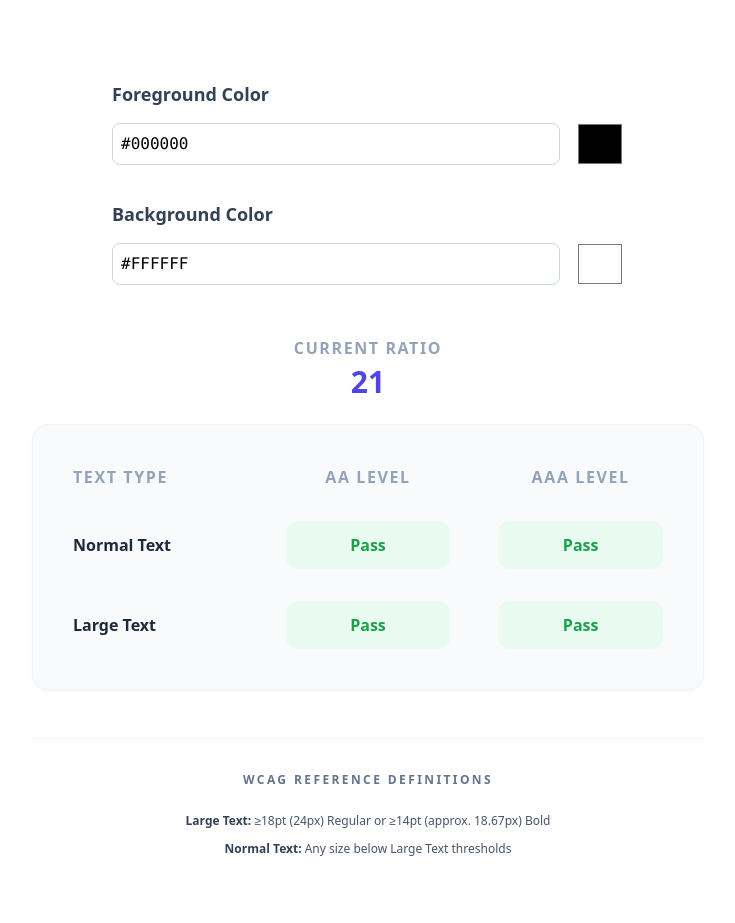
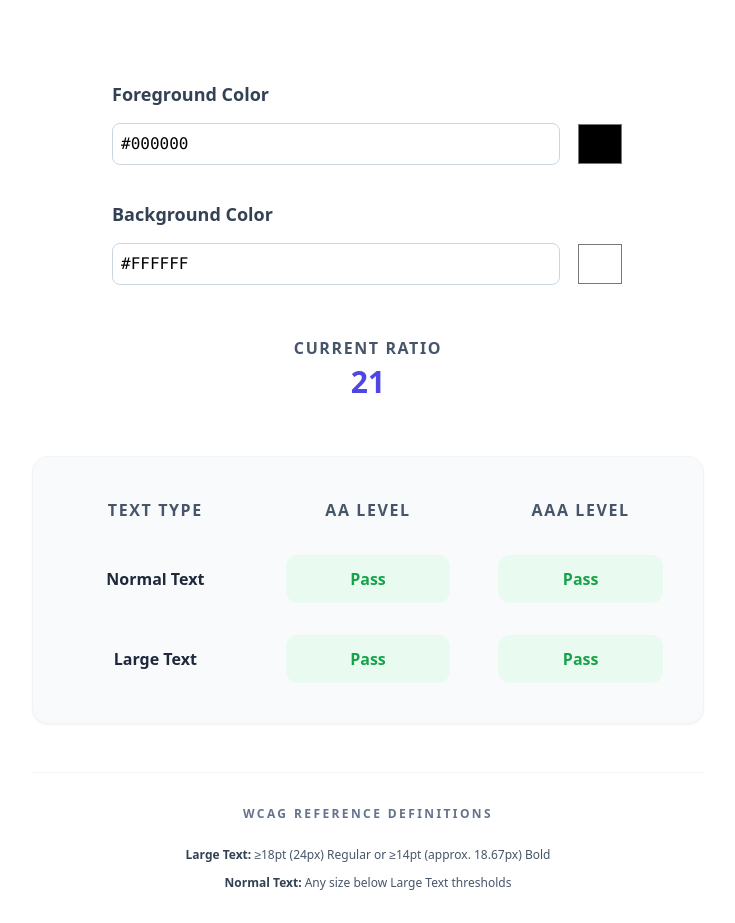
Before and after one commit to matanatkhalil/access-forge, a React (Vite) app in the folder client/: page /contrast-checker in a window 1280 px wide. Shown: the whole page, without its empty margins (272-1007 px from the left). Before the commit the page ends 889 px from the top, so only its background shows below. Built offline with nearby package versions, Linux system fonts and the light colour scheme.

Commit message:
feat(a11y): refactor results to semantic table and fix contrast issues

```diff
--- a/client/src/tools/contrast-checker/ContrastChecker.jsx
+++ b/client/src/tools/contrast-checker/ContrastChecker.jsx
@@ -38,9 +38,11 @@ const ContrastChecker = () => {
   }
 
   return (
-    <div className="contrast-checker flex flex-col items-center min-h-screen bg-white p-8">
+    <main className="contrast-checker flex flex-col items-center min-h-screen bg-white p-8">
+      <h1 className="text-2xl font-bold text-slate-900 mb-12 sr-only">Access Forge</h1>
       {/* Input Section */}
-      <div className="color-inputs flex flex-col gap-8 mb-12 mt-12 w-full max-w-lg">
+      <section className="color-inputs flex flex-col gap-8 mb-12 mt-12 w-full max-w-lg">
+        <h2 className="sr-only">Color Selection</h2>
         <div className="flex flex-col gap-3">
           <label htmlFor="foreground-text" className="text-lg font-semibold text-slate-700">
             Foreground Color
@@ -91,111 +93,125 @@ const ContrastChecker = () => {
           </div>
         </div>
         {!isForegroundValid || !isBackgroundValid ? (
-          <span id="color-error" role="alert" className="text-red-500 text-base">
+          <span id="color-error" role="alert" className="text-red-700 text-base">
             Please enter valid hex codes (e.g., #000000, #FFFFFF)
           </span>
         ) : null}
-      </div>
+      </section>
       {/* Ratio Display */}
-      <div className="mb-6 text-center" aria-live="polite" aria-atomic="true" role="status">
-        <p className="text-base uppercase tracking-widest text-slate-400 font-bold mb-1">
+      <section className="mb-6 text-center" aria-live="polite" aria-atomic="true" role="status">
+        <h2 className="text-base uppercase tracking-widest text-slate-600 font-bold mb-1">
           Current Ratio
-        </p>
+        </h2>
         <p className="text-3xl font-black text-indigo-600">
           <span aria-label={contrastRatio !== '—' ? `${contrastRatio} to 1` : 'Not available'}>
             {contrastRatio}
           </span>
         </p>
-      </div>
+      </section>
       {/* Results Table */}
-      <div
-        role="table"
-        aria-label="WCAG contrast compliance results"
-        className="contrast-results grid grid-cols-3 gap-y-8 gap-x-12 p-10 bg-slate-50 border border-slate-100 rounded-2xl w-full max-w-2xl items-center shadow-sm"
+      <section className="w-full max-w-2xl mt-8">
+        <h2 className="sr-only">Compliance Results</h2>
+        <table
+          className="contrast-results gap-y-8 gap-x-12 p-10 bg-slate-50 border border-slate-100 rounded-2xl w-full max-w-2xl items-center shadow-sm"
+          style={{
+            display: 'grid',
+            gridTemplateColumns: 'repeat(3, 1fr)',
+            columnGap: '3rem',
+            rowGap: '2rem',
+            padding: '2.5rem',
+          }}
         >
           {/* Header Row */}
-        <div
-          role="columnheader"
-          className="text-base font-bold text-slate-400 uppercase tracking-widest"
+          <thead style={{ display: 'contents' }}>
+            <tr style={{ display: 'contents' }}>
+              <th
+                scope="col"
+                className="text-base font-bold text-slate-600 uppercase tracking-widest"
               >
                 Text Type
-        </div>
-        <div
-          role="columnheader"
-          className="text-base font-bold text-slate-400 uppercase tracking-widest text-center"
+              </th>
+              <th
+                scope="col"
+                className="text-base font-bold text-slate-600 uppercase tracking-widest text-center"
               >
                 AA Level
-        </div>
-        <div
-          role="columnheader"
-          className="text-base font-bold text-slate-400 uppercase tracking-widest text-center"
+              </th>
+              <th
+                scope="col"
+                className="text-base font-bold text-slate-600 uppercase tracking-widest text-center"
               >
                 AAA Level
-        </div>
+              </th>
+            </tr>
+          </thead>
 
           {/* Normal Text Row */}
-        <div role="rowheader" className="text-base font-bold text-slate-800">
+          <tbody style={{ display: 'contents' }}>
+            <tr style={{ display: 'contents' }}>
+              <th scope="row" className="text-base font-bold text-slate-800">
                 Normal Text
-        </div>
-        <div
-          role="cell"
+              </th>
+              <td
                 className={`text-center py-3 rounded-xl font-black text-base ${
                   contrastRatio === '—'
-              ? 'text-slate-400 bg-slate-100'
+                    ? 'text-slate-600 bg-slate-100'
                     : aaNormalText(contrastRatio) === 'Pass'
                       ? 'text-green-600 bg-green-100/50'
                       : 'text-red-600 bg-red-100/50'
                 }`}
               >
                 {contrastRatio === '—' ? '—' : aaNormalText(contrastRatio)}
-        </div>
-        <div
-          role="cell"
+              </td>
+              <td
                 className={`text-center py-3 rounded-xl font-black text-base ${
                   contrastRatio === '—'
-              ? 'text-slate-400 bg-slate-100'
+                    ? 'text-slate-600 bg-slate-100'
                     : aaaNormalText(contrastRatio) === 'Pass'
                       ? 'text-green-600 bg-green-100/50'
                       : 'text-red-600 bg-red-100/50'
                 }`}
               >
                 {contrastRatio === '—' ? '—' : aaaNormalText(contrastRatio)}
-        </div>
+              </td>
+            </tr>
 
             {/* Large Text Row */}
-        <div role="rowheader" className="text-base font-bold text-slate-800">
+            <tr style={{ display: 'contents' }}>
+              <th scope="row" className="text-base font-bold text-slate-800">
                 Large Text
-        </div>
-        <div
-          role="cell"
+              </th>
+              <td
                 className={`text-center py-3 rounded-xl font-black text-base ${
                   contrastRatio === '—'
-              ? 'text-slate-400 bg-slate-100'
+                    ? 'text-slate-600 bg-slate-100'
                     : aaLargeText(contrastRatio) === 'Pass'
                       ? 'text-green-600 bg-green-100/50'
                       : 'text-red-600 bg-red-100/50'
                 }`}
               >
                 {contrastRatio === '—' ? '—' : aaLargeText(contrastRatio)}
-        </div>
-        <div
-          role="cell"
+              </td>
+              <td
                 className={`text-center py-3 rounded-xl font-black text-base ${
                   contrastRatio === '—'
-              ? 'text-slate-400 bg-slate-100'
+                    ? 'text-slate-600 bg-slate-100'
                     : aaaLargeText(contrastRatio) === 'Pass'
                       ? 'text-green-600 bg-green-100/50'
                       : 'text-red-600 bg-red-100/50'
                 }`}
               >
                 {contrastRatio === '—' ? '—' : aaaLargeText(contrastRatio)}
-        </div>
-      </div>
+              </td>
+            </tr>
+          </tbody>
+        </table>
+      </section>
       {suggestion && passes && (
-        <div className="mt-8 p-6 bg-amber-50 border border-amber-200 rounded-2xl w-full max-w-2xl">
-          <p className="text-sm font-bold uppercase tracking-widest text-amber-600 mb-4">
+        <section className="mt-8 p-6 bg-amber-50 border border-amber-200 rounded-2xl w-full max-w-2xl">
+          <h2 className="text-sm font-bold uppercase tracking-widest text-amber-800 mb-4">
             💡 Suggested Fix
-          </p>
+          </h2>
           <div className="flex items-center justify-between gap-4">
             <div className="flex items-center gap-3">
               <div
@@ -206,7 +222,7 @@ const ContrastChecker = () => {
               <div>
                 <p className="text-sm text-slate-500">Change foreground to</p>
                 <p className="font-mono font-bold text-slate-800">{suggestion}</p>
-                <p className="text-xs text-green-600 font-semibold mt-1">
+                <p className="text-xs text-green-800 font-semibold mt-1">
                   New ratio: {newRatio} — {passes ? 'Passes AA' : 'Still fails AA'}
                 </p>
               </div>
@@ -219,12 +235,12 @@ const ContrastChecker = () => {
               Apply
             </button>
           </div>
-        </div>
+        </section>
       )}
-      <div className="mt-12 pt-8 border-t border-slate-100 w-full max-w-2xl text-center">
-        <p className="text-[12px] text-slate-500 uppercase tracking-[0.2em] font-bold mb-6">
+      <footer className="mt-12 pt-8 border-t border-slate-100 w-full max-w-2xl text-center">
+        <h2 className="text-[12px] text-slate-500 uppercase tracking-[0.2em] font-bold mb-6">
           WCAG Reference Definitions
-        </p>
+        </h2>
         <div className="flex flex-wrap justify-center gap-x-12 gap-y-3 text-xs text-slate-600">
           <p>
             <span className="font-bold text-slate-700">Large Text:</span> ≥18pt (24px) Regular or
@@ -235,8 +251,8 @@ const ContrastChecker = () => {
             thresholds
           </p>
         </div>
-      </div>
-    </div>
+      </footer>
+    </main>
   );
 };
 
```
Lines whose indentation alone changed are shown as unchanged.
